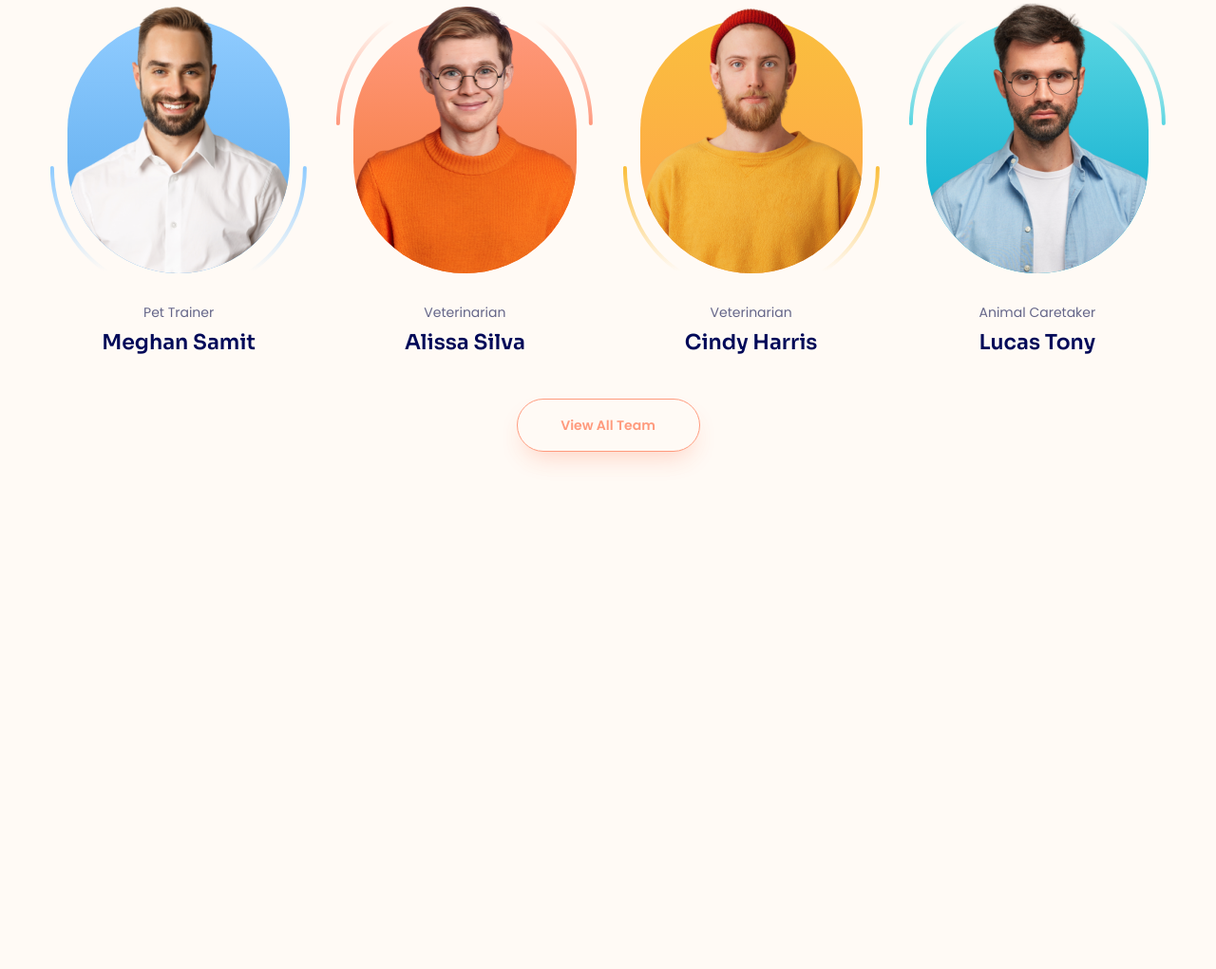
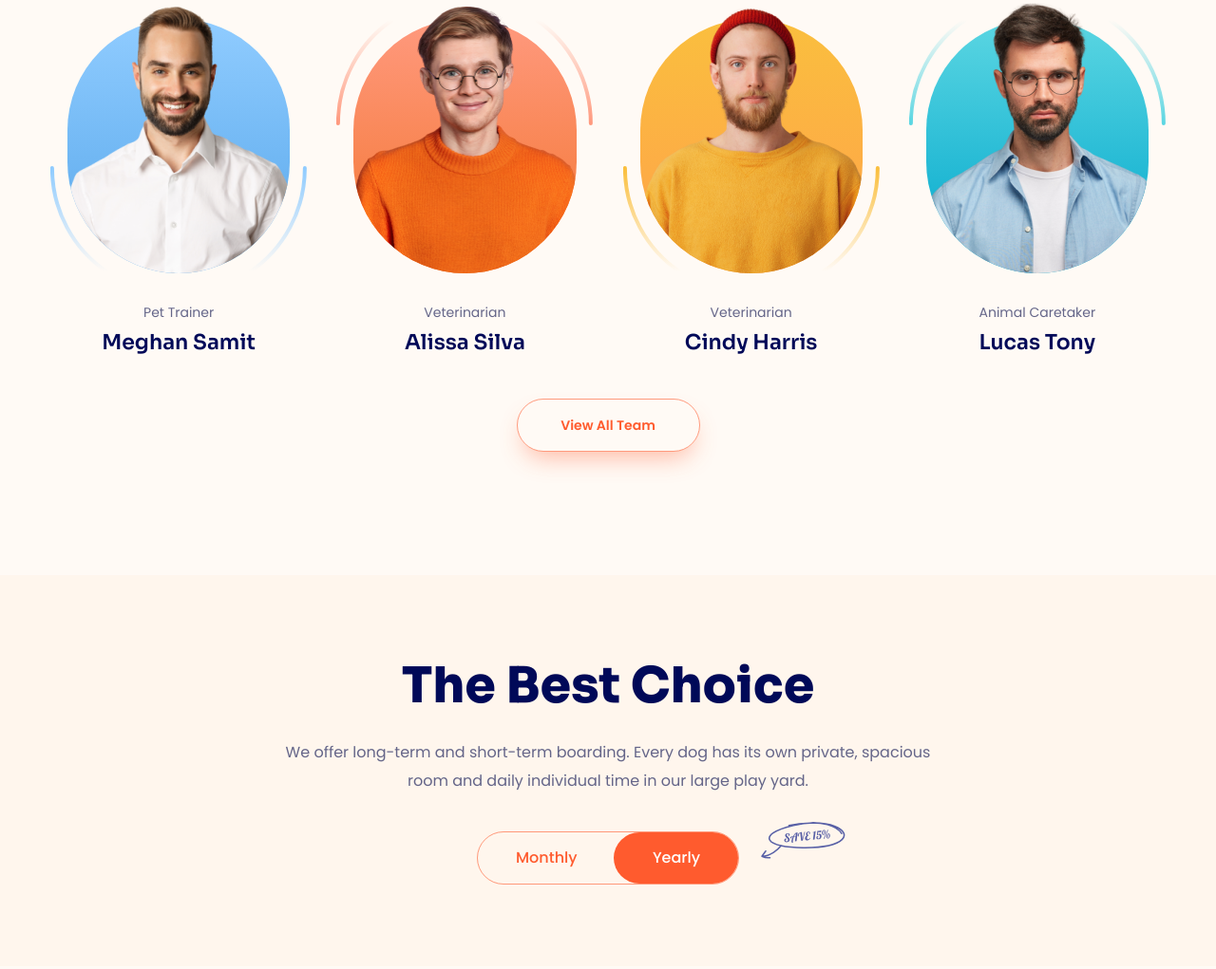
Before and after one commit to Learncode-every-day/Project-04, a plain HTML site: page index.html in a window 1280 px wide. Shown: the part 3596-4617 px from the top of the page at 95% size. Drawn offline with Linux system fonts and the light colour scheme; files whose address does not match are found by name.

Commit message:
Make pricing #1

```diff
--- a/assets/css/style.css
+++ b/assets/css/style.css
@@ -686,8 +686,7 @@ a {
 .service__cta {
     min-width: 214px;
     border-radius: 31px;
-    border: 1px solid currentColor;
-    opacity: 0.6;
+    border: 1px solid rgba(255, 91, 46, 0.6);
     box-shadow: 0px 13px 26px -8px rgba(255, 91, 46, 0.42);
     color: #ff5b2e;
 }
@@ -810,8 +809,90 @@ a {
 
 .staff__cta {
     min-width: 193px;
-    border: 1px solid currentColor;
-    opacity: 0.6;
+    border: 1px solid rgb(255, 91, 46, 0.6);
     box-shadow: 0px 13px 26px -8px rgba(255, 91, 46, 0.42);
+    color: rgb(255, 91, 46);
+}
+
+/* ===== Pricing ===== */
+.pricing {
+    padding: 86px 0;
+    background: #fff6ed;
+}
+
+.pricing__desc,
+.pricing__heading {
+    text-align: center;
+}
+
+.pricing__desc {
+    margin-left: auto;
+    margin-right: auto;
+    width: 709px;
+}
+
+.pricing__switch-wrap {
+    display: flex;
+    margin-top: 38px;
+    justify-content: center;
+}
+
+.pricing__switch-label {
+    position: relative;
+    display: flex;
+    align-items: center;
+    justify-content: space-between;
+    width: 276px;
+    height: 56px;
+    padding: 0 40px;
+    border-radius: 99px;
+    border: 1px solid rgb(255, 91, 46, 0.6);
+    user-select: none;
+    cursor: pointer;
+}
+
+.pricing__switch-label::before {
+    position: absolute;
+    content: "";
+    width: 148px;
+    height: 100%;
+    background: #ff5b2e;
+    border-radius: inherit;
+    top: 0;
+    left: 0;
+}
+
+.pricing__switch-value {
+    position: relative;
+    z-index: 1;
+    color: #fff;
+    font-size: 1.6rem;
+    font-weight: 500;
+    line-height: 1; /* 100% */
+}
+
+.pricing__switch-input:checked + .pricing__switch-label::before {
+    width: 131px;
+    /* Nếu có đồng thời cả left cả right = 0 thì sẽ ưu tiên left hơn. */
+    left: auto;
+    right: 0;
+}
+
+.pricing__switch-input:not(:checked)
+    + .pricing__switch-label
+    .pricing__switch-value:nth-of-type(2),
+.pricing__switch-input:checked
+    + .pricing__switch-label
+    .pricing__switch-value:nth-of-type(1) {
     color: #ff5b2e;
 }
+
+.pricing__switch-inner {
+    position: relative;
+}
+
+.pricing__sale-off {
+    position: absolute;
+    top: -10px;
+    right: -112px;
+}
--- a/index.html
+++ b/index.html
@@ -646,6 +646,53 @@
                     </div>
                 </div>
             </section>
+
+            <!-- Pricing -->
+            <section class="pricing">
+                <div class="container">
+                    <h2 class="section-heading pricing__heading">
+                        The Best Choice
+                    </h2>
+                    <p class="section-desc pricing__desc">
+                        We offer long-term and short-term boarding. Every dog
+                        has its own private, spacious room and daily individual
+                        time in our large play yard.
+                    </p>
+
+                    <div class="pricing__switch-wrap">
+                        <div class="pricing__switch-inner">
+                            <div class="pricing__switch">
+                                <input
+                                    type="checkbox"
+                                    name=""
+                                    id="pricing-switch"
+                                    class="pricing__switch-input"
+                                    checked
+                                    hidden
+                                />
+                                <label
+                                    for="pricing-switch"
+                                    class="pricing__switch-label"
+                                >
+                                    <span class="pricing__switch-value"
+                                        >Monthly</span
+                                    >
+                                    <span class="pricing__switch-value"
+                                        >Yearly</span
+                                    >
+                                </label>
+                            </div>
+
+                            <!-- Sale off -->
+                            <img
+                                src="./assets/icon/pricing-sale-off.svg"
+                                alt=""
+                                class="pricing__sale-off"
+                            />
+                        </div>
+                    </div>
+                </div>
+            </section>
         </main>
     </body>
 </html>
```
Also changed, not shown: assets/icon/pricing-sale-off.svg (added).
